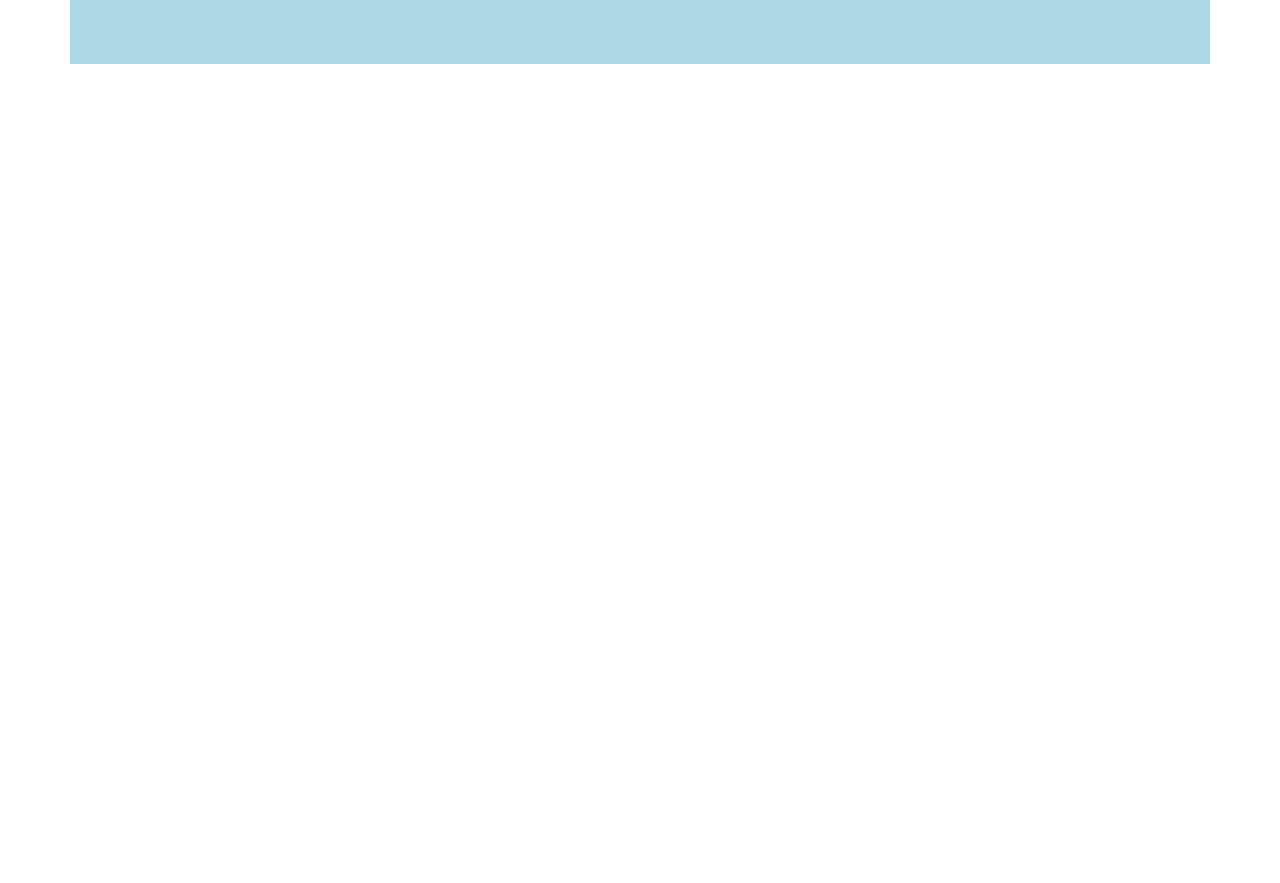
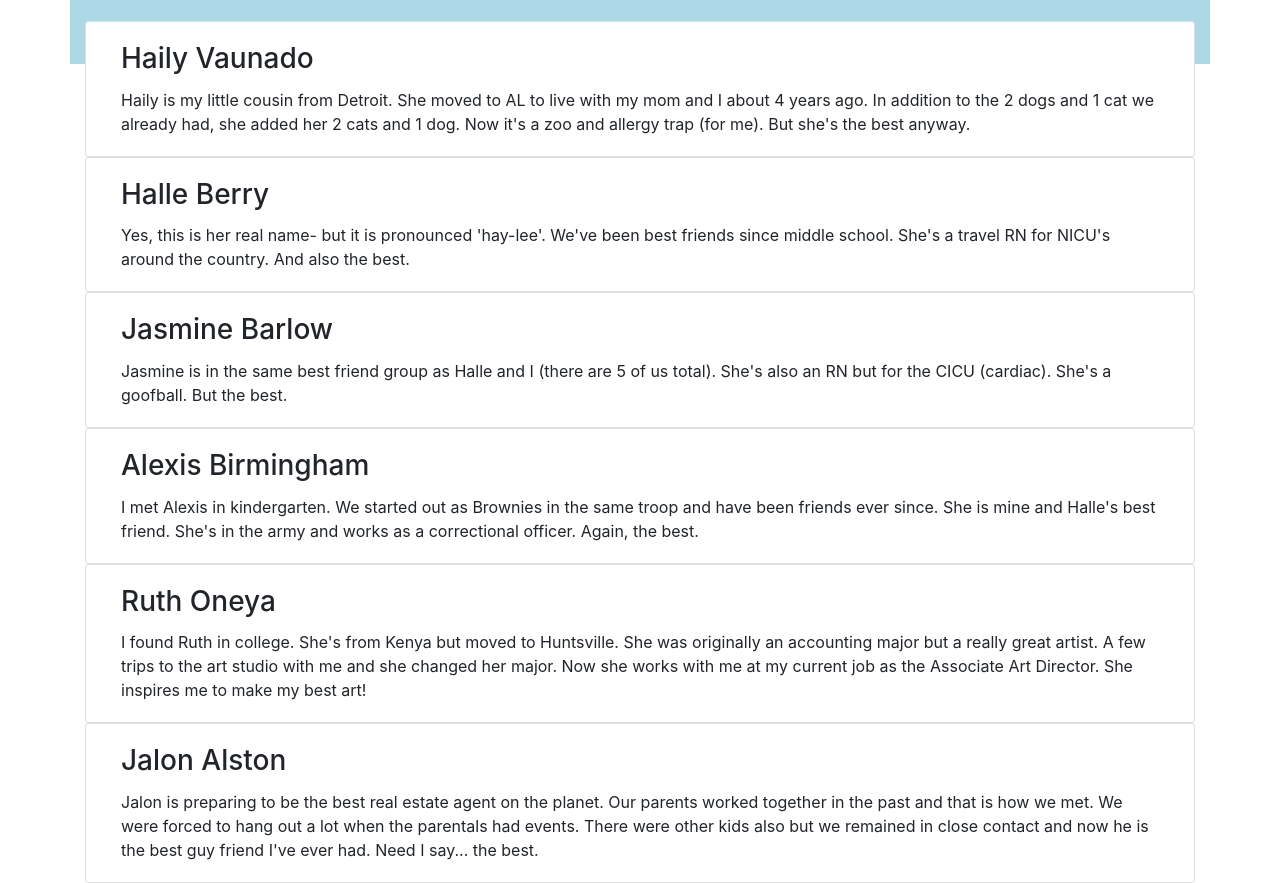
Before and after one commit to lprice93/Bootstrap-4-Drills, a plain HTML site: page index.html in a window 1280 px wide. Shown: the part 436-1319 px from the top of the page. Before the commit the page ends 800 px from the top, so only its background shows below. Drawn offline with nearby package versions, Linux system fonts and the light colour scheme.

Commit message:
finish aligning cards

```diff
--- a/index.html
+++ b/index.html
@@ -47,7 +47,8 @@ yo.
                 <label class="form-check-label" for="checkDog">Dog</label>
             </div>
             <div class="form-check">
-                <input class="form-check-input" type="radio" name="exampleRadios" id="cheesePizza" value="option1" checked>
+                <input class="form-check-input" type="radio" name="exampleRadios" id="cheesePizza" value="option1"
+                    checked>
                 <label class="form-check-label" for="cheesePizza">
                     Cheese Pizza
                 </label>
@@ -66,6 +67,75 @@ yo.
             </div>
             <button type="submit" class="btn btn-primary">Submit</button>
         </form>
+        <br>
+        <div class="card">
+            <div class="card-body">
+                <div class="col">
+                    <h3 class="card-title">Haily Vaunado</h3>
+                    <p class="card-text">Haily is my little cousin from Detroit. She moved to AL to live with my mom and
+                        I
+                        about 4 years ago. In addition to the 2 dogs and 1 cat we already had, she added her 2 cats and
+                        1
+                        dog. Now it's a zoo and allergy trap (for me). But she's the best anyway.</p>
+                </div>
+            </div>
+        </div>
+        <div class="card">
+            <div class="card-body">
+                <div class="col">
+                    <h3 class="card-title">Halle Berry</h3>
+                    <p class="card-text">Yes, this is her real name- but it is pronounced 'hay-lee'. We've been best
+                        friends
+                        since middle school. She's a travel RN for NICU's around the country. And also the best.</p>
+                </div>
+            </div>
+        </div>
+        <div class="card">
+            <div class="card-body">
+                <div class="col">
+                    <h3 class="card-title">Jasmine Barlow</h3>
+                    <p class="card-text">Jasmine is in the same best friend group as Halle and I (there are 5 of us
+                        total).
+                        She's also an RN but for the CICU (cardiac). She's a goofball. But the best.</p>
+                </div>
+            </div>
+        </div>
+        <div class="card">
+            <div class="card-body">
+                <div class="col">
+                    <h3 class="card-title">Alexis Birmingham</h3>
+                    <p class="card-text">I met Alexis in kindergarten. We started out as Brownies in the same troop and
+                        have
+                        been friends ever since. She is mine and Halle's best friend. She's in the army and works as a
+                        correctional officer. Again, the best.</p>
+                </div>
+            </div>
+        </div>
+        <div class="card">
+            <div class="card-body">
+                <div class="col">
+                    <h3 class="card-title">Ruth Oneya</h3>
+                    <p class="card-text">I found Ruth in college. She's from Kenya but moved to Huntsville. She was
+                        originally an accounting major but a really great artist. A few trips to the art studio with me
+                        and
+                        she changed her major. Now she works with me at my current job as the Associate Art Director.
+                        She
+                        inspires me to make my best art!</p>
+                </div>
+            </div>
+        </div>
+        <div class="card">
+            <div class="card-body">
+                <div class="col">
+                    <h3 class="card-title">Jalon Alston</h3>
+                    <p class="card-text">Jalon is preparing to be the best real estate agent on the planet. Our parents
+                        worked together in the past and that is how we met. We were forced to hang out a lot when the
+                        parentals had events. There were other kids also but we remained in close contact and now he is
+                        the
+                        best guy friend I've ever had. Need I say... the best.</p>
+                </div>
+            </div>
+        </div>
     </div>
 
 
```
Lines whose indentation alone changed are shown as unchanged.
